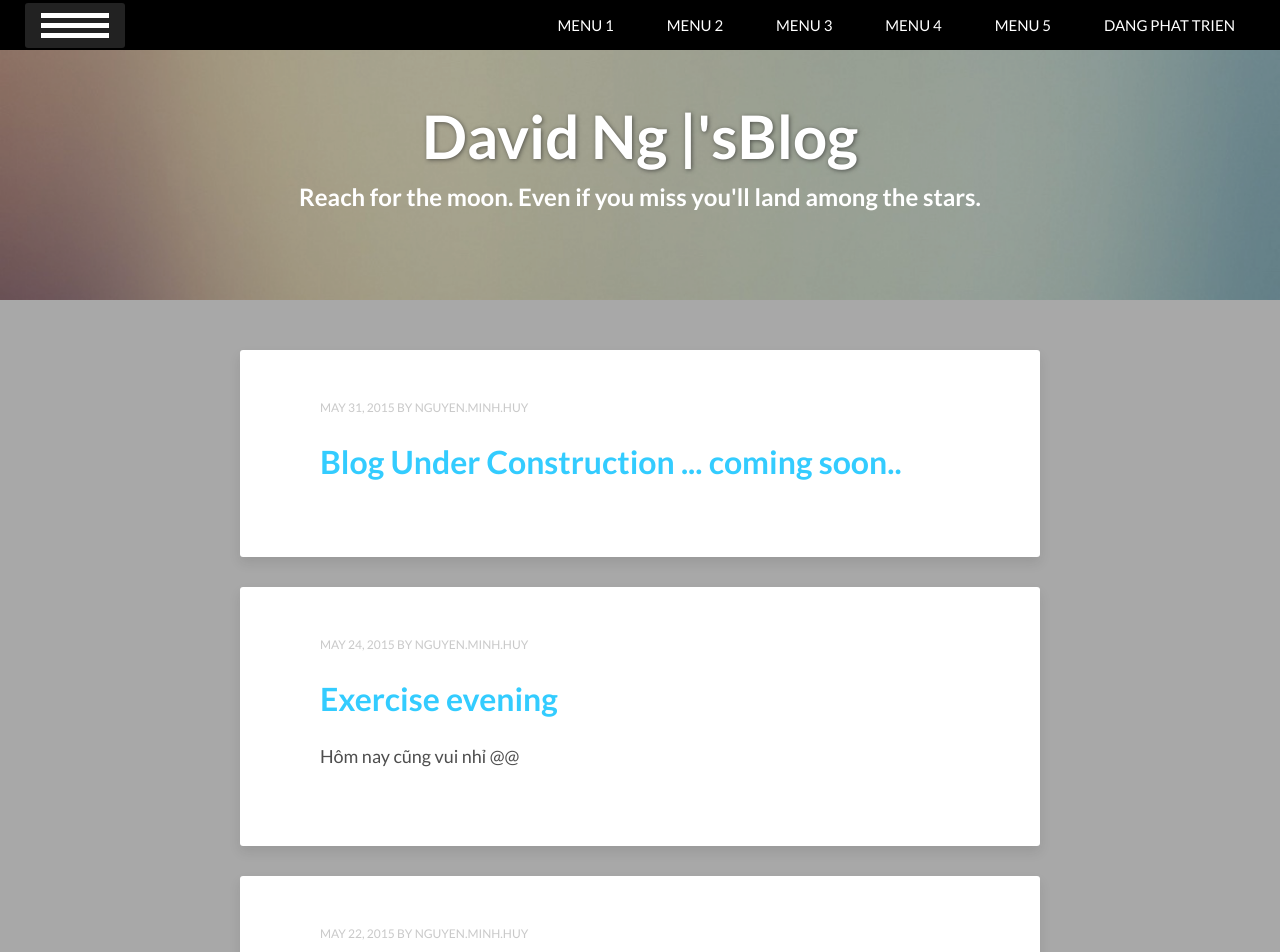
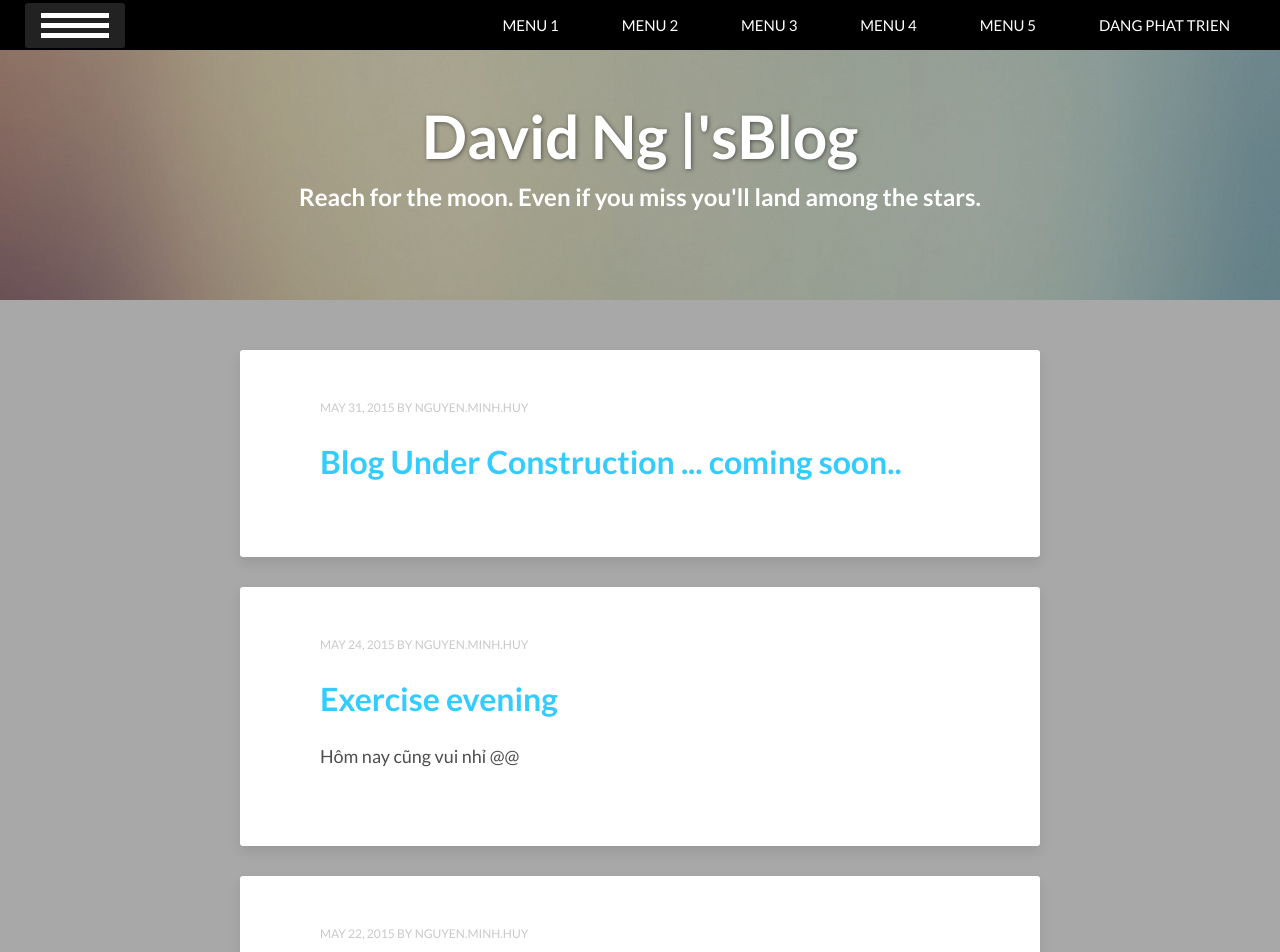
Before and after one commit to vareisen/vareisen.github.io, a Jekyll site: the page built from index.html, in a window 1280 px wide and 1400 px high. Shown: the top 952 px of the window. Built offline with Jekyll 4.4.1, drawn with Linux system fonts in a browser that asks for light colours; the list of posts is cut into pages by our own code.

Commit message:
Update head.html

```diff
--- a/_includes/head.html
+++ b/_includes/head.html
@@ -99,8 +99,8 @@ p.nice_day {
 #navi-bar ul li a {
     text-decoration: none;
     color: #fff;
-    padding: 5px 10px;
-    border-radius: 5px;
+    padding: 10px 15px;
+    border-radius: 3px;
     transition: color 0.3s, background 0.3s;
 }
 #navi-bar ul li a:hover {
```
